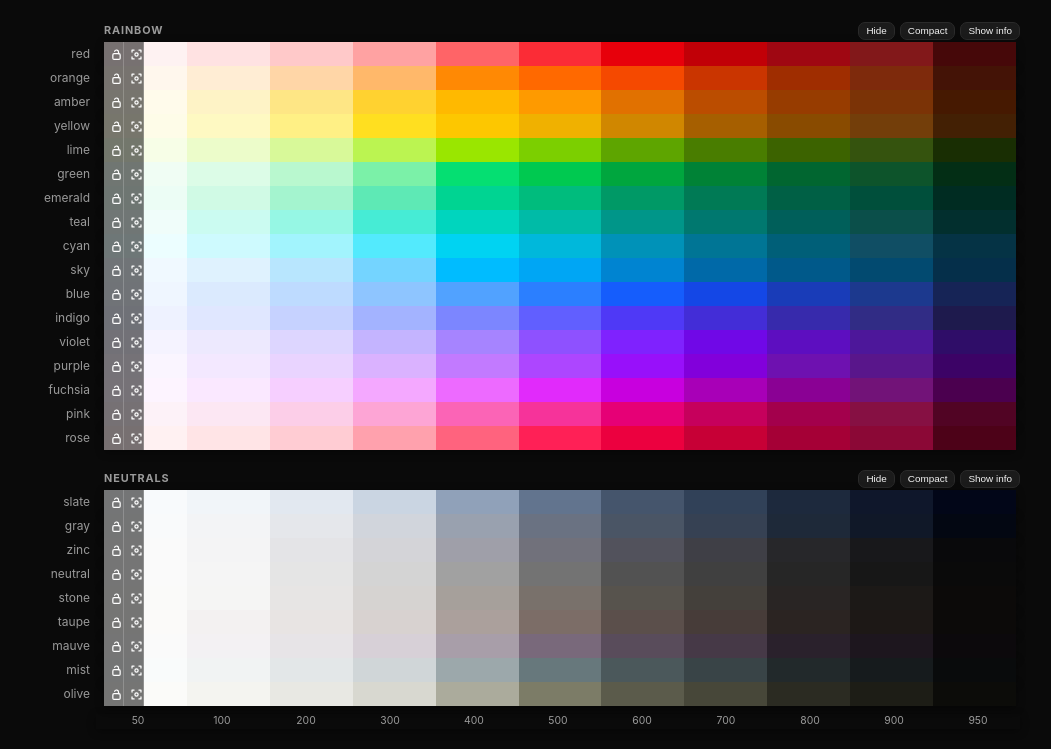
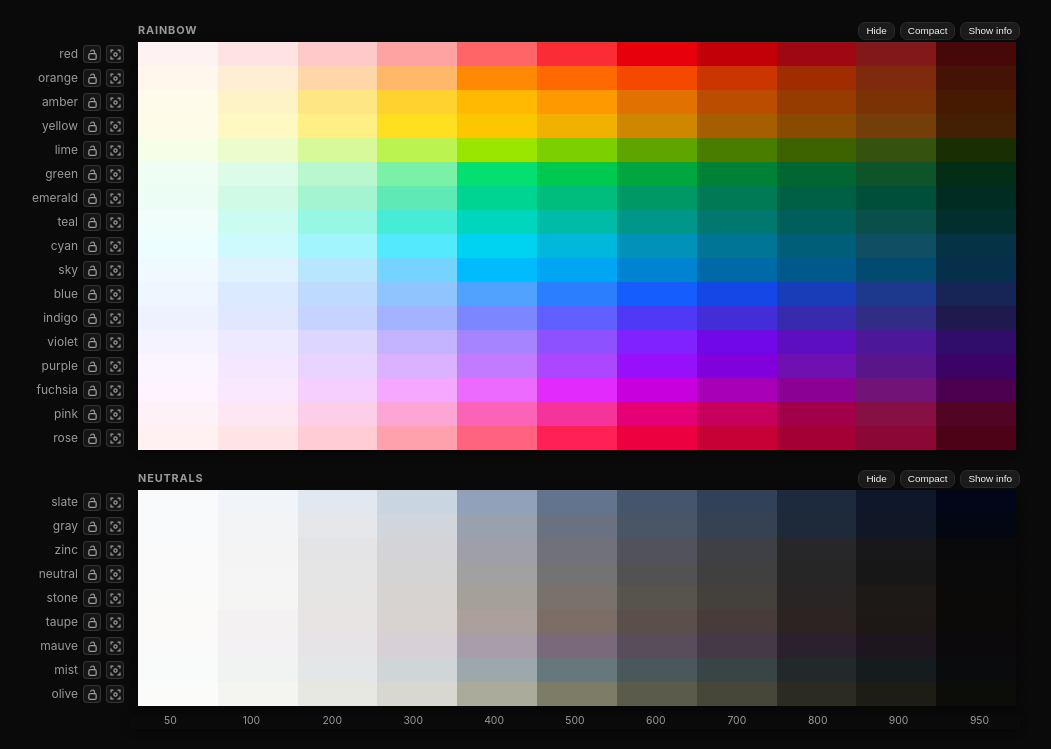
Before and after one commit to derethor/coloritos, a React (Vite) app: page / in a window 1280 px wide. Shown: the top 749 px of the page, without its empty margins (4-1055 px from the left). Built offline with nearby package versions, Linux system fonts and the light colour scheme.

Commit message:
Sync swatch edits with row curves

```diff
--- a/src/components/ColorPanel.jsx
+++ b/src/components/ColorPanel.jsx
@@ -151,7 +151,14 @@ export default function ColorPanel() {
               Reset
             </button>
           </div>
-          <CurveEditor getArr={() => band.L} setArr={(bi) => (bands[bi].locked ? null : bands[bi].L)} min={0} max={1} desc />
+          <CurveEditor
+            getArr={() => band.L}
+            setArr={(bi) => (bands[bi].locked ? null : bands[bi].L)}
+            min={0}
+            max={1}
+            desc
+            syncKey={band.curveRevision}
+          />
           <div className="curve-help">Absolute row values · drag pivots · double-click to add · Alt/right-click to remove</div>
         </div>
 
@@ -162,7 +169,13 @@ export default function ColorPanel() {
               Reset
             </button>
           </div>
-          <CurveEditor getArr={() => band.C} setArr={(bi) => (bands[bi].locked ? null : bands[bi].C)} min={0} max={0.4} />
+          <CurveEditor
+            getArr={() => band.C}
+            setArr={(bi) => (bands[bi].locked ? null : bands[bi].C)}
+            min={0}
+            max={0.4}
+            syncKey={band.curveRevision}
+          />
           <div className="curve-help">Absolute row values · drag pivots · double-click to add · Alt/right-click to remove</div>
         </div>
       </div>
--- a/src/components/CurveEditor.jsx
+++ b/src/components/CurveEditor.jsx
@@ -5,7 +5,7 @@ import { controls, fitPivots, sampledValues } from '../lib/curveMath.js';
 
 const N = SHADES.length;
 
-export default function CurveEditor({ getArr, setArr, min = 0, max = 1, small = false, desc = false, targets }) {
+export default function CurveEditor({ getArr, setArr, min = 0, max = 1, small = false, desc = false, targets, syncKey }) {
   const { store, render } = usePaletteStore();
   const svgRef = useRef(null);
 
@@ -22,9 +22,11 @@ export default function CurveEditor({ getArr, setArr, min = 0, max = 1, small =
   const arr = getArr();
   const [pivots, setPivotsState] = useState(() => fitPivots(arr, normalize, tolerance));
   const prevArrRef = useRef(arr);
+  const prevSyncKey = useRef(syncKey);
   let currentPivots = pivots;
-  if (prevArrRef.current !== arr) {
+  if (prevArrRef.current !== arr || prevSyncKey.current !== syncKey) {
     prevArrRef.current = arr;
+    prevSyncKey.current = syncKey;
     currentPivots = fitPivots(arr, normalize, tolerance);
     setPivotsState(currentPivots);
   }
--- a/src/components/Palette.jsx
+++ b/src/components/Palette.jsx
@@ -81,7 +81,35 @@ export default function Palette() {
                       render();
                     }}
                   >
-                    {band.name}
+                    <span>{band.name}</span>
+                    <button
+                      className={`band-control band-lock ${band.locked ? 'active' : ''}`}
+                      title={band.locked ? `Unlock ${band.name}` : `Lock ${band.name}`}
+                      aria-label={band.locked ? `Unlock ${band.name}` : `Lock ${band.name}`}
+                      aria-pressed={band.locked}
+                      onPointerDown={(e) => e.stopPropagation()}
+                      onClick={(e) => {
+                        e.stopPropagation();
+                        band.locked = !band.locked;
+                        render();
+                      }}
+                    >
+                      <LockIcon locked={band.locked} />
+                    </button>
+                    <button
+                      className={`band-control band-solo ${store.soloBand === bi ? 'active' : ''}`}
+                      title={store.soloBand === bi ? `Show all color rows` : `Solo ${band.name}`}
+                      aria-label={store.soloBand === bi ? `Show all color rows` : `Solo ${band.name}`}
+                      aria-pressed={store.soloBand === bi}
+                      onPointerDown={(e) => e.stopPropagation()}
+                      onClick={(e) => {
+                        e.stopPropagation();
+                        store.soloBand = store.soloBand === bi ? null : bi;
+                        render();
+                      }}
+                    >
+                      <SoloIcon />
+                    </button>
                   </div>
                   <div className="swatches">
                     {SHADES.map((shade, si) => (
@@ -132,6 +160,7 @@ function Swatch({ bi, si, shade, band }) {
         dy = e.clientY - startY;
       band.C[si] = Math.min(0.4, Math.max(0, startC + dx * 0.0012));
       band.L[si] = Math.min(1, Math.max(0, startL - dy * 0.002));
+      band.curveRevision++;
       render();
     }
     function up() {
@@ -158,37 +187,6 @@ function Swatch({ bi, si, shade, band }) {
         H&nbsp; {H.toFixed(3)}°<br />
         {hex}
       </div>
-      {si === 0 && (
-        <button
-          className={`swatch-lock ${band.locked ? 'active' : ''}`}
-          title={band.locked ? `Unlock ${band.name}` : `Lock ${band.name}`}
-          aria-label={band.locked ? `Unlock ${band.name}` : `Lock ${band.name}`}
-          onPointerDown={(e) => e.stopPropagation()}
-          onClick={(e) => {
-            e.stopPropagation();
-            band.locked = !band.locked;
-            render();
-          }}
-        >
-          <LockIcon locked={band.locked} />
-        </button>
-      )}
-      {si === 0 && (
-        <button
-          className={`swatch-solo ${store.soloBand === bi ? 'active' : ''}`}
-          title={store.soloBand === bi ? `Show all color rows` : `Solo ${band.name}`}
-          aria-label={store.soloBand === bi ? `Show all color rows` : `Solo ${band.name}`}
-          aria-pressed={store.soloBand === bi}
-          onPointerDown={(e) => e.stopPropagation()}
-          onClick={(e) => {
-            e.stopPropagation();
-            store.soloBand = store.soloBand === bi ? null : bi;
-            render();
-          }}
-        >
-          <SoloIcon />
-        </button>
-      )}
     </div>
   );
 }
--- a/src/data/colorDefs.js
+++ b/src/data/colorDefs.js
@@ -68,6 +68,7 @@ export function makeBand(name) {
     L,
     C,
     locked: false,
+    curveRevision: 0,
     default: { hue, H: H.slice(), L: L.slice(), C: C.slice() },
   };
 }
--- a/src/index.css
+++ b/src/index.css
@@ -8,7 +8,7 @@ body{margin:0;background:var(--bg);color:var(--text);font:14px/1.4 -apple-system
 .palette{flex:0 0 1000px;width:1000px;min-width:0;display:flex;flex-direction:column;gap:6px;}
 .palette-group{display:flex;flex-direction:column;gap:0;}
 .palette-group + .palette-group{margin-top:12px;}
-.palette-group-header{margin-left:84px;display:flex;align-items:center;justify-content:space-between;min-height:22px;}
+.palette-group-header{margin-left:118px;display:flex;align-items:center;justify-content:space-between;min-height:22px;}
 .palette-group-title{margin:0;font-size:.68rem;line-height:1.4;letter-spacing:.08em;color:var(--sub);text-transform:uppercase;}
 .palette-group-actions{display:flex;gap:5px;align-items:center;}
 
@@ -17,22 +17,20 @@ body{margin:0;background:var(--bg);color:var(--text);font:14px/1.4 -apple-system
 .band.multiselected{background:#ffffff08;box-shadow:0 0 0 1px #ffffff30;}
 .band.active,.band.multiselected{position:relative;z-index:1;}
 
-.band-label{width:70px;flex:0 0 70px;font-size:.75rem;color:var(--sub);cursor:pointer;user-select:none;text-align:right;padding-right:4px;}
+.band-label{width:104px;flex:0 0 104px;display:flex;align-items:center;justify-content:flex-end;gap:5px;font-size:.75rem;color:var(--sub);cursor:pointer;user-select:none;text-align:right;padding-right:4px;}
 .band-label:hover{color:var(--text);}
+.band-control{width:18px;height:18px;flex:0 0 18px;padding:0;display:grid;place-items:center;background:#ffffff0d;color:var(--sub);
+  border:1px solid #ffffff20;border-radius:4px;cursor:pointer;}
+.band-control:hover{color:var(--text);border-color:#ffffff40;}
+.band-lock.active{color:var(--accent);}
+.band-solo.active{background:var(--accent);border-color:var(--accent);color:#07151c;}
 
 .swatches{display:flex;flex:1;overflow:hidden;box-shadow:0 2px 8px #0006;}
 .swatch{flex:1;min-width:48px;height:48px;position:relative;cursor:crosshair;display:flex;align-items:flex-end;}
 .swatch:active{cursor:crosshair;}
-.swatch-lock{position:absolute;inset:0 auto 0 0;width:20px;display:grid;place-items:center;background:#0008;color:#fff;
-  border:0;border-right:1px solid #ffffff30;z-index:2;cursor:pointer;}
-.swatch-lock.active{color:var(--accent);}
-.swatch-solo{position:absolute;inset:0 auto 0 20px;width:20px;display:grid;place-items:center;background:#0008;color:#fff;
-  border:0;border-right:1px solid #ffffff30;z-index:2;cursor:pointer;}
-.swatch-solo.active{background:var(--accent);color:#07151c;}
-.swatch-lock svg,.swatch-solo svg{width:13px;height:13px;fill:none;stroke:currentColor;stroke-width:1.5;stroke-linecap:round;stroke-linejoin:round;}
+.band-control svg{width:13px;height:13px;fill:none;stroke:currentColor;stroke-width:1.5;stroke-linecap:round;stroke-linejoin:round;}
 .swatch-info{position:absolute;inset:auto 3px 3px;padding:3px 4px;border-radius:4px;background:#0007;color:#fff;
   font:600 7px/1.3 ui-monospace,SFMono-Regular,Consolas,monospace;letter-spacing:-.02em;text-shadow:0 1px 1px #000;pointer-events:none;white-space:nowrap;}
-.swatch:first-child .swatch-info{left:42px;}
 .palette-group.hide-color-info .swatch-info{display:none;}
 .palette-group.is-hidden .band{display:none;}
 .palette-group:not(.hide-color-info) .swatch{height:92px;}
```
